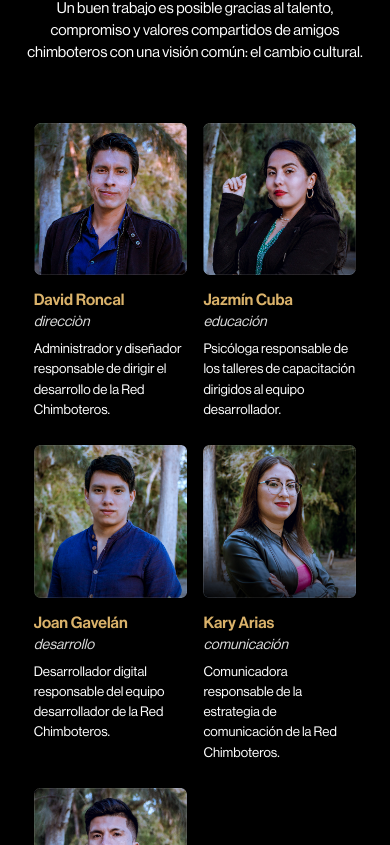
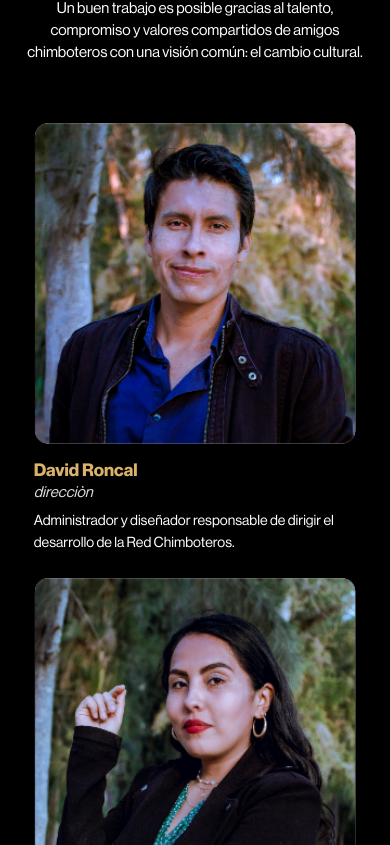
Before and after one commit to joangavelan/Internautas, a React (Create React App) app: page / in a window 390 px wide. Shown: the part 2979-3824 px from the top of the page. Built offline with nearby package versions, Linux system fonts and the light colour scheme.

Commit message:
team responsive

```diff
--- a/src/components/TeamMember.js
+++ b/src/components/TeamMember.js
@@ -16,21 +16,13 @@ const ProfileImage = styled.img`
 const Name = styled.h3`
   color: ${colors.gold};
   font-size: 2.1rem;
-  font-weight: 500;
+  font-weight: 600;
   margin-bottom: 3px;
-
-  ${media.tablet`
-    font-size: 1.9rem;
-  `}
 `
 
 const Position = styled.i`
   font-size: 1.8rem;
   color: #ddd;
-
-  ${media.tablet`
-    font-size: 1.7rem;
-  `}
 `
 
 const Description = styled.p`
@@ -38,10 +30,6 @@ const Description = styled.p`
   line-height: 1.5;
   margin: 1rem 0;
   color: ${colors.white};
-
-  ${media.tablet`
-    font-size: 1.6rem;
-  `}
 `
 
 const TeamMember = ({imgPath, name, position, description}) => {
--- a/src/sections/Equipo.js
+++ b/src/sections/Equipo.js
@@ -26,7 +26,7 @@ const Grid = styled.div`
   grid-gap: 2rem;
 
   ${media.tablet`
-    grid-template-columns: repeat(2, 1fr);
+    grid-template-columns: repeat(1, 1fr);
   `}
 `
 
```
